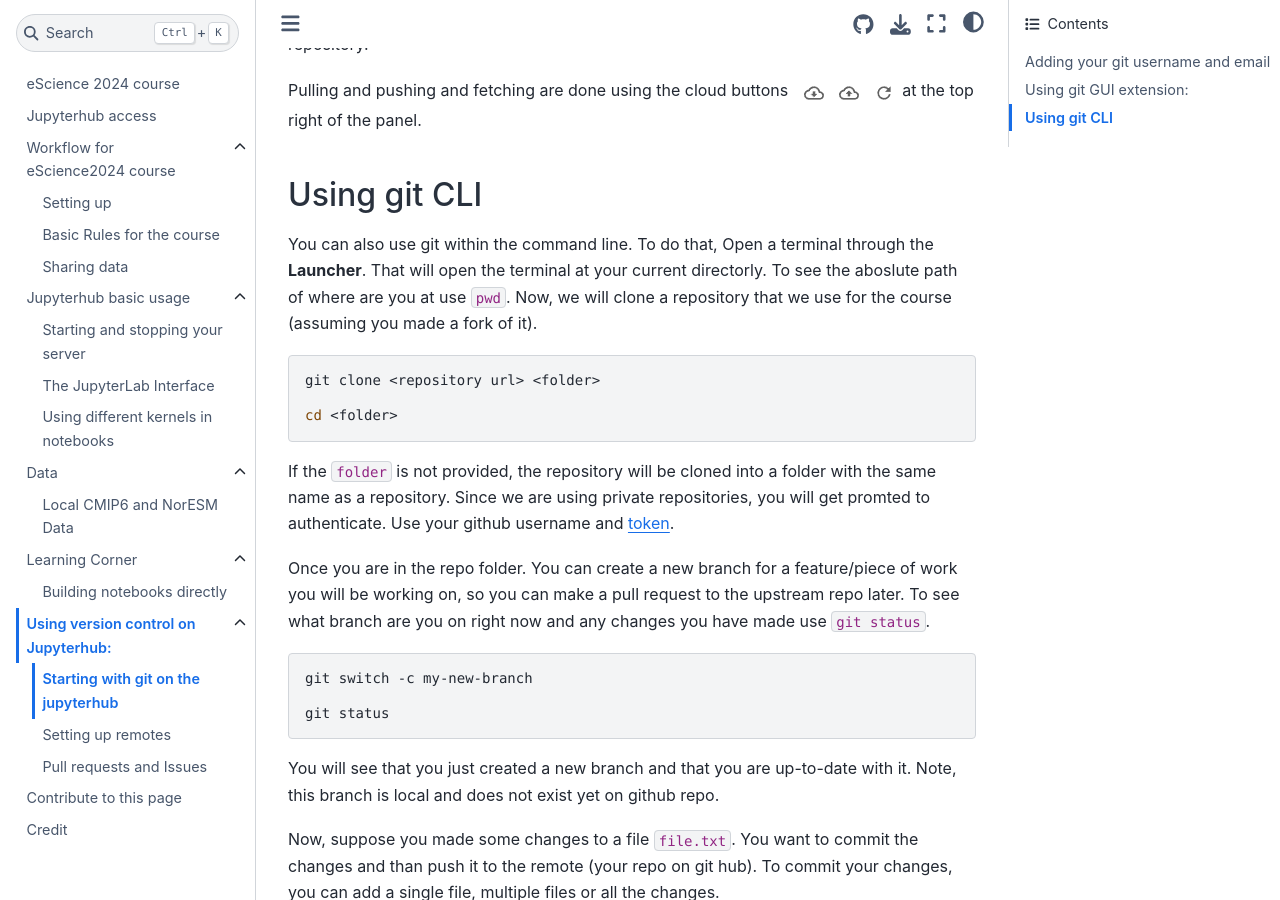
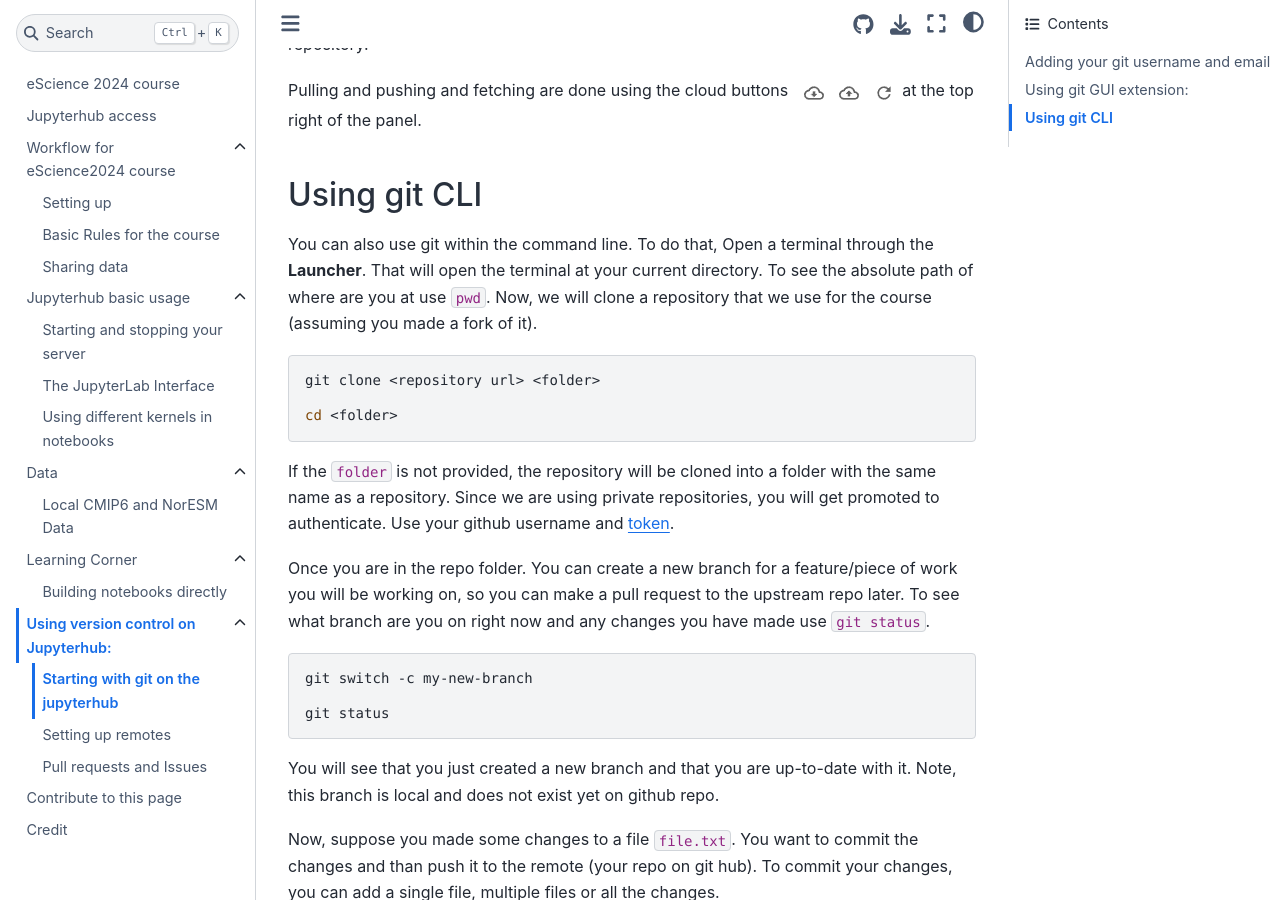
Before and after one commit to MetOs-UiO/eScience2024, a Sphinx documentation site: the page built from docs/git_integration/git_jlab.rst, in a window 1280 px wide and 900 px high, scrolled down 1769 px. Built offline with Sphinx 7.4.7 and the Sphinx Book theme 1.1.4, drawn with Linux system fonts in a browser that asks for light colours; some of the changed text lies outside the part shown.

Commit message:
fix some typos

```diff
--- a/docs/git_integration/git_jlab.rst
+++ b/docs/git_integration/git_jlab.rst
@@ -55,8 +55,8 @@ Using git CLI
 -------------
 
 You can also use git within the command line.
-To do that, Open a terminal through the **Launcher**. That will open the terminal at your current directorly.
-To see the aboslute path of where are you at use ``pwd``. Now, we will clone a repository that we use for the course (assuming you made a fork of it).
+To do that, Open a terminal through the **Launcher**. That will open the terminal at your current directory.
+To see the absolute path of where are you at use ``pwd``. Now, we will clone a repository that we use for the course (assuming you made a fork of it).
 
 .. code-block:: bash
 
@@ -65,7 +65,7 @@ To see the aboslute path of where are you at use ``pwd``. Now, we will clone a r
   cd <folder>
 
 If the ``folder`` is not provided, the repository will be cloned into a folder with the same name as a repository.
-Since we are using private repositories, you will get promted to authenticate. Use your github username and `token  <https://docs.github.com/en/enterprise-server@3.9/authentication/keeping-your-account-and-data-secure/managing-your-personal-access-tokens>`_.
+Since we are using private repositories, you will get promoted to authenticate. Use your github username and `token  <https://docs.github.com/en/enterprise-server@3.9/authentication/keeping-your-account-and-data-secure/managing-your-personal-access-tokens>`_.
 
 Once you are in the repo folder. You can create a new branch for a feature/piece of work you will be working on, so you can make a pull request to the upstream repo later.
 To see what branch are you on right now and any changes you have made use ``git status``.
--- a/docs/git_integration/github-work.rst
+++ b/docs/git_integration/github-work.rst
@@ -21,12 +21,11 @@ There, you will see opened and closed issues, search through them, sort etc. To
    :width: 800
    :alt: New Issue
 
-GitHub uses MarkDown with some extra features for formating comments and messages ont GitHub web-pages.
+GitHub uses MarkDown with some extra features for formatting comments and messages ont GitHub web-pages.
 You can read about the basics of formatting on the `github documentation <https://docs.github.com/en/get-started/writing-on-github/getting-started-with-writing-and-formatting-on-github/basic-writing-and-formatting-syntax>`_.
 
 Pull requests
 -------------
-
 
 When you have developed some code and want other people to use it. For that, you will need to create a Pull Request.
 There is a Pull Requests tab near the Issues tab on the GitHub page of your repository. If you click on it, you will get similar page as the one for Issues:
@@ -52,6 +51,6 @@ When you click on the ``New Pull Request`` you will see a promt to choose which
 
 
 After you have chosen correct branches, you will see the comparison between them if you scroll down.
-To create a Pull Request click on **Create pull request**. Now you will se a page simmilar to the one you get when creating a new issue.
+To create a Pull Request click on **Create pull request**. Now you will se a page similar to the one you get when creating a new issue.
 Give your PR a meaningful title and description and check ``Allow edits by maintainers`` if you want people responsible for the repo your are pulling into to have access to your branch associated with the PR.
 You can also request specific maintainers/users to review you PR. After you are done, press **Create pull request** again.
--- a/docs/git_integration/remotes.rst
+++ b/docs/git_integration/remotes.rst
@@ -3,7 +3,7 @@ Setting up remotes
 
 
 Since we are working with two repositories: your fork and the repository you forked from, you might want to set up your local repo to see them both.
-In order to do that you would have to use terminal even if you use GUI for commiting/pushing.
+In order to do that you would have to use terminal even if you use GUI for committing/pushing.
 
 In git, remotes are repositories somewhere on the server (gitlab/github) that are not present locally on your machine.
 When you clone a repository and create a branch you generally want your branch to track some other branch on one of the remotes (usually with the same name).
```
Also changed, not shown: other parts of docs/git_integration/git_jlab.rst (+4 -4 lines).
